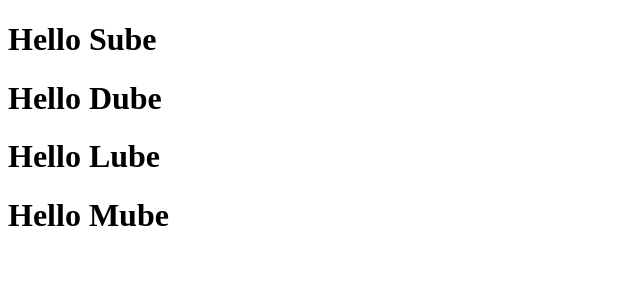
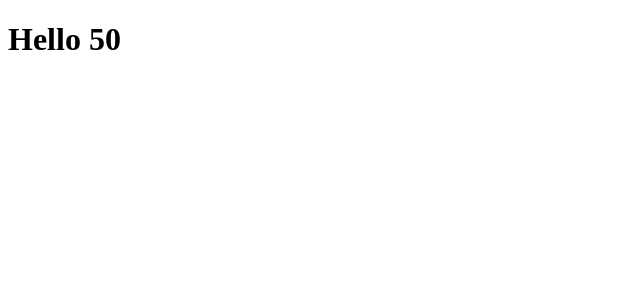
Before and after one commit to SUBE007/ReactSelfLearning, a React (Create React App) app: page / in a window 1280 px wide. Shown: the top 300 px of the page, without its empty margins (0-640 px from the left). Built offline with nearby package versions, Linux system fonts and the light colour scheme.

Commit message:
[SUBE]Refactored done math expression

```diff
--- a/src/App.js
+++ b/src/App.js
@@ -1,15 +1,6 @@
  import React from "react";
- import Student from "./Student";
- //these component Student are independent
- const App =()=>{
-   return(
-     <div>
-       <Student name="Sube" />
-       <Student name="Dube" />
-       <Student name="Lube" />
-       <Student name="Mube" />
-      </div>
-   );
- };
+  //Simple String
+  //Math Expression
+const element=<h1> Hello {10+40}</h1>;
 
- export default App;
+ export default element;
--- a/src/index.js
+++ b/src/index.js
@@ -1,5 +1,5 @@
-import React from 'react';
+
 import ReactDOM from 'react-dom';
-import App from './App';
+import element from './App';
 
-ReactDOM.render(<App /> ,document.getElementById("root"));
+ReactDOM.render( element,document.getElementById("root"));
```
